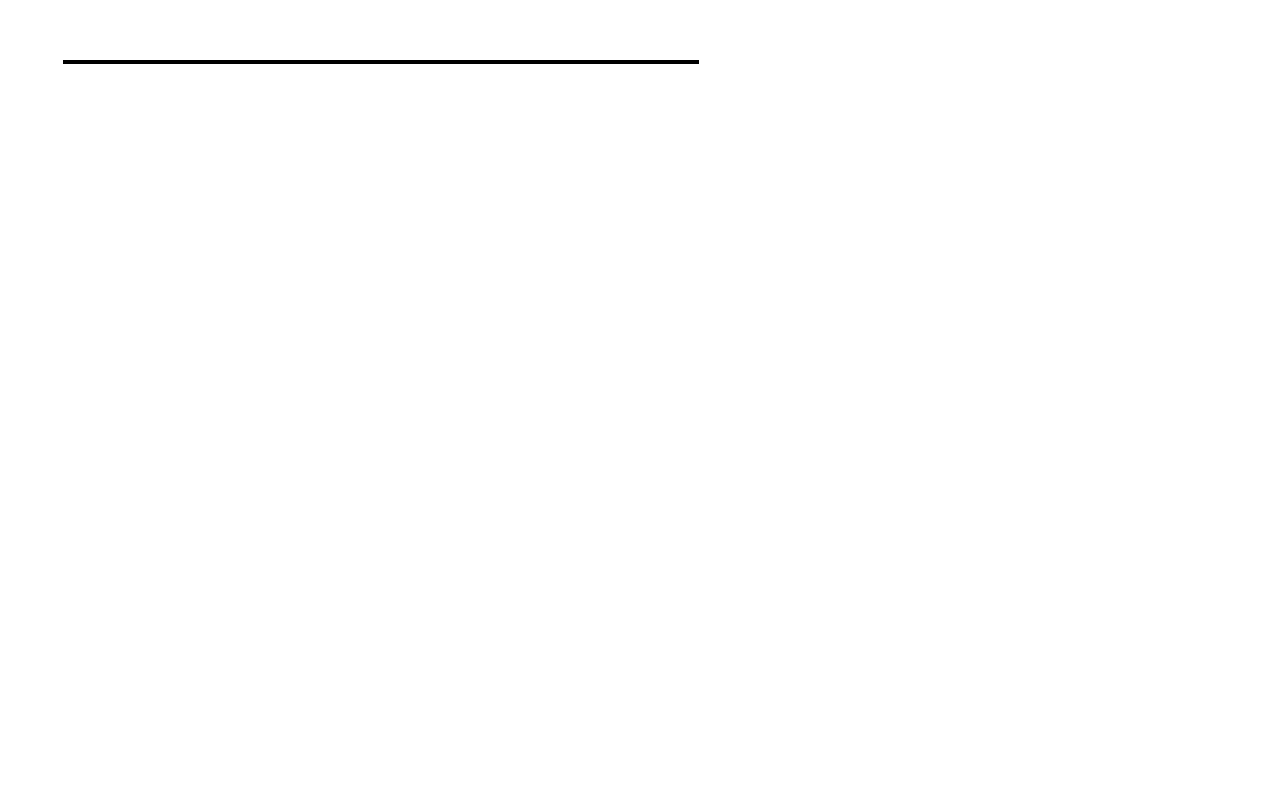
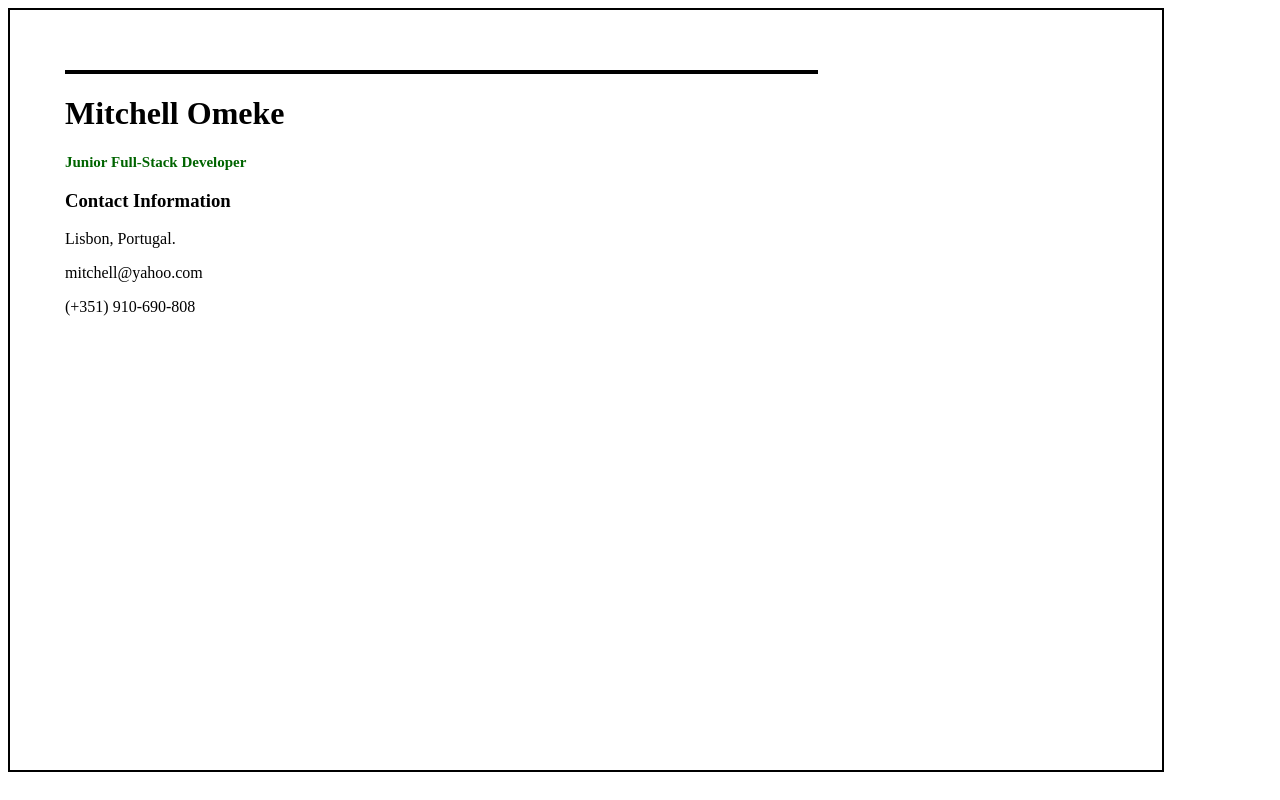
Before and after one commit to mitchomeke/CV-Page, a plain HTML site: page index.html in a window 1280 px wide. Drawn offline with Linux system fonts and the light colour scheme.

Commit message:
Added contact info

```diff
--- a/cvStyle.css
+++ b/cvStyle.css
@@ -1,7 +1,34 @@
 hr {
     /* styling the top line */
-    width: 50%;
+    width: 65%;
     border: 2px solid black;
     margin-left: 55px;
     margin-top: 60px;
 }
+
+div {
+    /* styling the big rectangle */
+    width: 90vw;
+    height: 95vh;
+    border: 2px solid black;
+}
+
+h1 {
+    /* styling the header name */
+    margin-left: 55px;
+}
+
+h2 {
+    /* styling the job title */
+    margin-left: 55px;
+    color: darkgreen;
+    font-size: 15px;
+}
+
+h3 {
+    /* styling the address */
+    margin-left: 55px;
+}
+p{
+    margin-left: 55px;
+}
--- a/index.html
+++ b/index.html
@@ -7,6 +7,19 @@
 </head> <!-- the head is information about the webpage-->
 
 <body> <!-- the body is what you'd like to display to a user-->
-<hr>
+<div>
+    <hr>
+    <h1>
+        Mitchell Omeke
+    </h1>
+    <h2>
+        Junior Full-Stack Developer
+    </h2>
+    <h3>Contact Information</h3>
+    <p>Lisbon, Portugal.</p>
+    <p>mitchell@yahoo.com</p>
+    <p>(+351) 910-690-808</p>
+</div>
+
 </body>
 </html> <!-- a webpage uses this to define and display content-->
```
